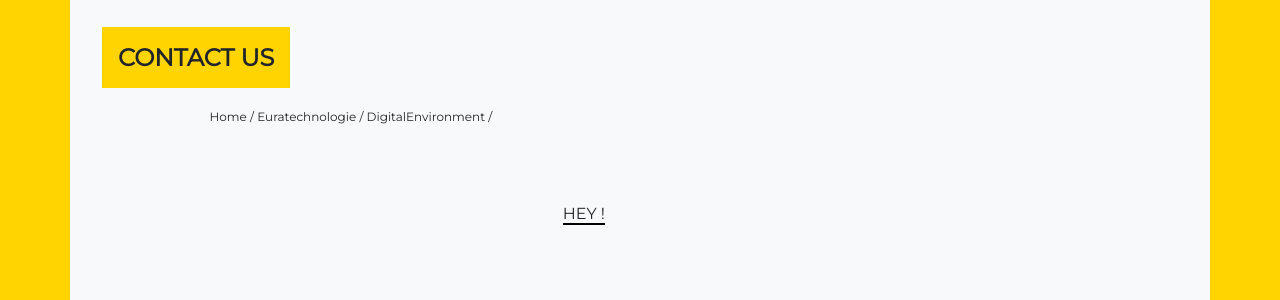
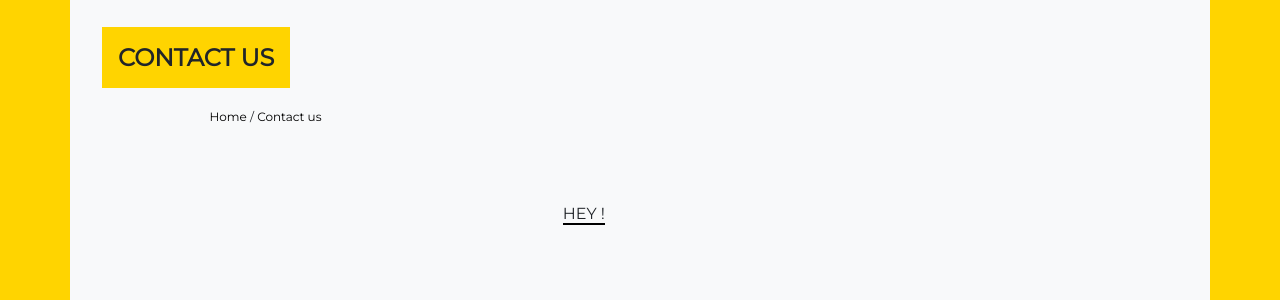
Before and after one commit to Delien/wcs-lille-0219-projet1-groupe5, a PHP site: page /formContact.php in a window 1280 px wide. Shown: the part 304-604 px from the top of the page. Run offline with PHP 8.4, Linux system fonts and the light colour scheme; some libraries are stand-ins or nearby versions.

Commit message:
Update fil d'ariane

```diff
--- a/DigitalEnvironment.php
+++ b/DigitalEnvironment.php
@@ -1,4 +1,4 @@
-<?php require 'header.php'; ?>
+ <?php require 'header.php'; ?>
 <!-- menu burger -->
     <nav class="navbar navbar-expand-lg navbar-light bg-light">
         <button class="navbar-toggler" type="button" data-toggle="collapse" data-target="#navbarNavAltMarkup" aria-controls="navbarNavAltMarkup" aria-expanded="false" aria-label="Toggle navigation">
@@ -20,7 +20,7 @@
     </div>
     <div class="row-2">
         <div class="span-2 offset-2 header">
-            <p>Home / Euratechnologie / DigitalEnvironment</p>
+            <p><a href="homecarousel.php">Home</a> / <a href="euratech.php">Euratechnologie</a> / <a href="#DigitalEnvironment.php">DigitalEnvironment</a></p>
         </div>
     </div>
     <section class="history_euratech">
--- a/euratech.php
+++ b/euratech.php
@@ -20,7 +20,7 @@
     </div>
     <div class="row-2">
         <div class="span-2 offset-2 header">
-            <p>Home / Euratechnologie / DigitalEnvironment / </p>
+            <p><a href="homecarousel.php">Home</a> / <a href="euratech.php">Euratechnologie</a> </p>
         </div>
     </div>
     <!-- Parti 1 what's about it texte-->
--- a/formContact.php
+++ b/formContact.php
@@ -107,7 +107,7 @@ require 'header.php';
     </div>
     <div class="row-2">
         <div class="span-2 offset-2 header">
-            <p>Home / Euratechnologie / DigitalEnvironment / </p>
+            <p><a href="homecarousel.php">Home</a> / <a href="formContact.php">Contact us</a></p>
         </div>
     </div>
     <?php if(isset($_GET['new_success'])): ?>
```
